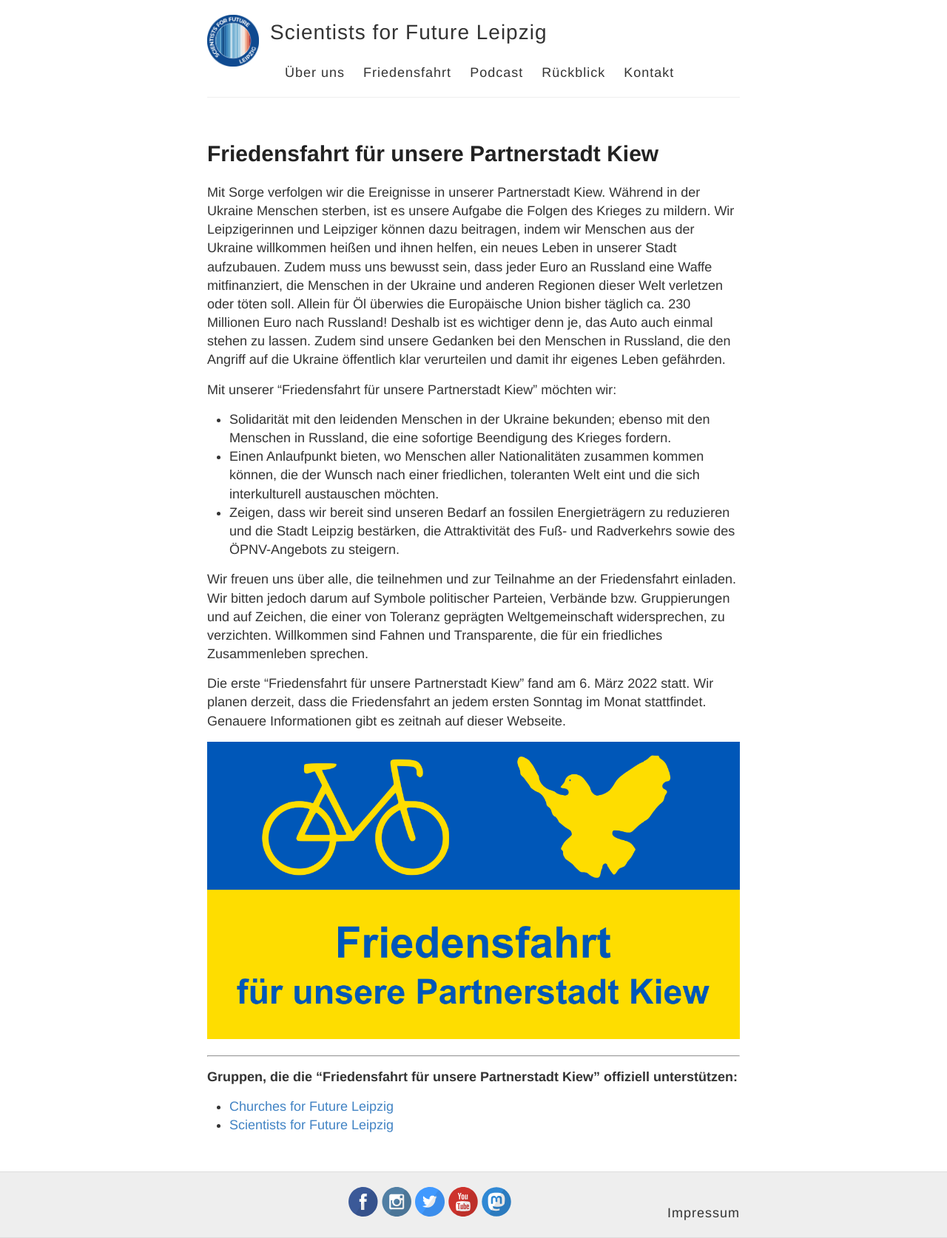
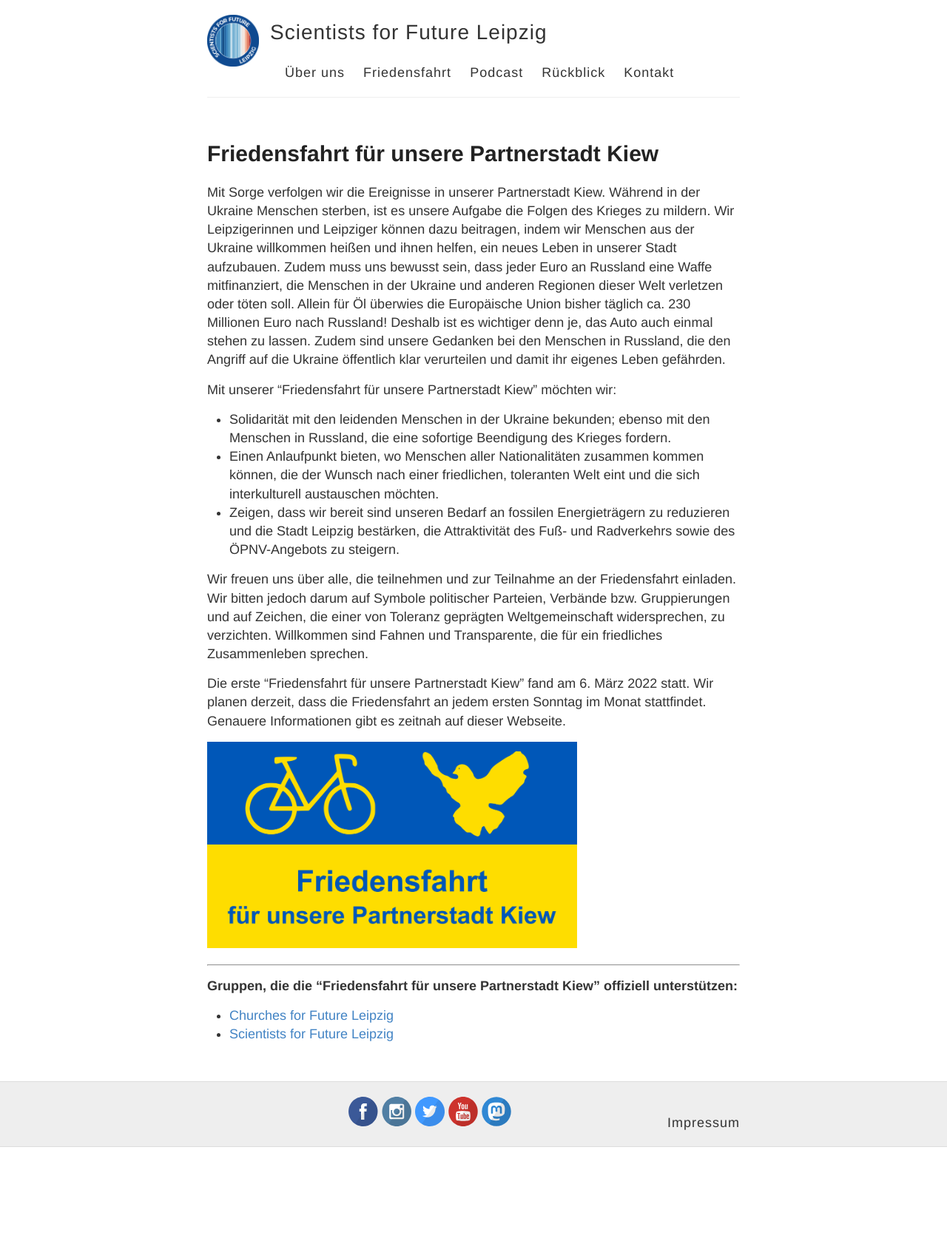
Before and after one commit to s4f-leipzig/s4f-leipzig.github.io, a Jekyll site: the page built from Friedensfahrt.md, in a window 1280 px wide. Shown: the whole page at 74% size. Built offline with Jekyll 4.4.1, drawn with Linux system fonts in a browser that asks for light colours; after the commit the page ends 1551 px from its top, so only the background shows below that.

Commit message:
Update Friedensfahrt.md

```diff
--- a/Friedensfahrt.md
+++ b/Friedensfahrt.md
@@ -24,8 +24,7 @@
 
 Die erste "Friedensfahrt für unsere Partnerstadt Kiew" fand am 6. März 2022 statt. Wir planen derzeit, dass die Friedensfahrt an jedem ersten Sonntag im Monat stattfindet. Genauere Informationen gibt es zeitnah auf dieser Webseite.
 
-<img src="/images/Friedensfahrt.png" width="1000">
-
+<img src="/images/Friedensfahrt.png" width="500">
 <hr>
 
 <b>Gruppen, die die "Friedensfahrt für unsere Partnerstadt Kiew" offiziell unterstützen:</b>
```
